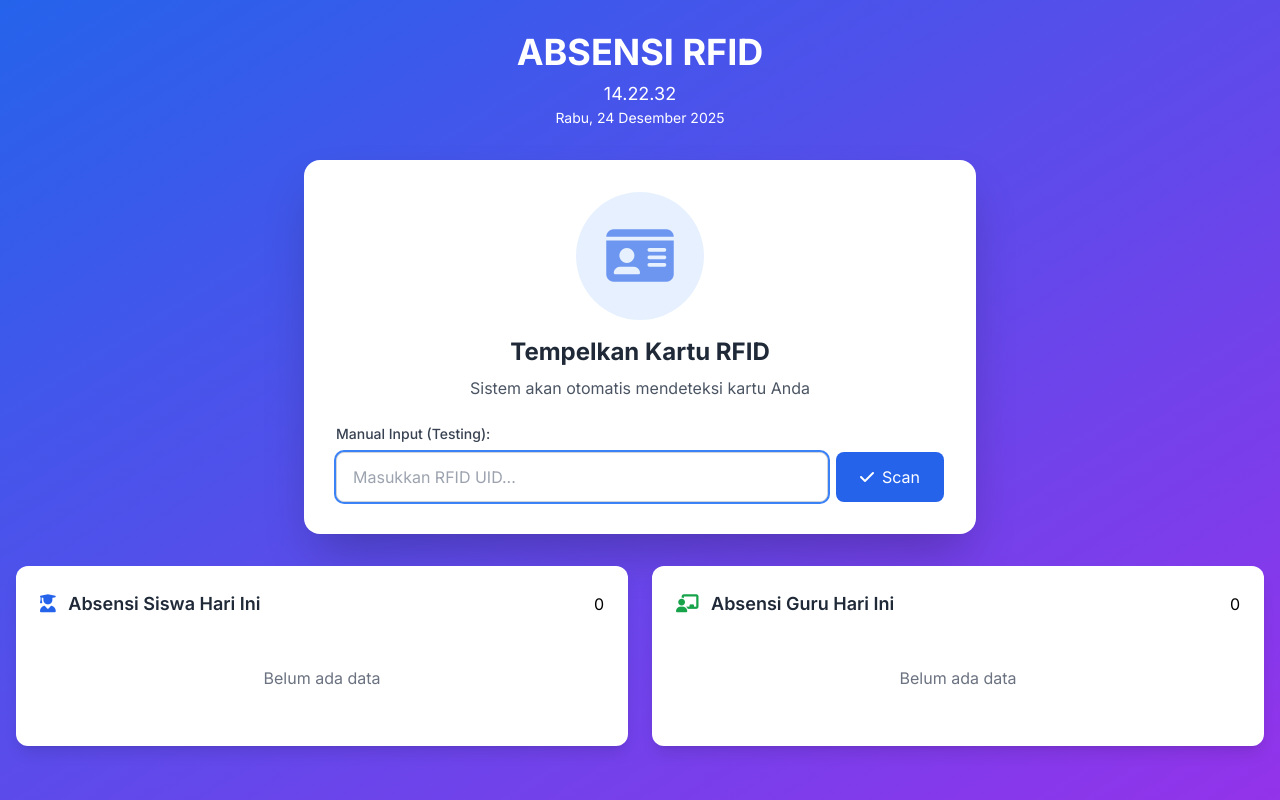
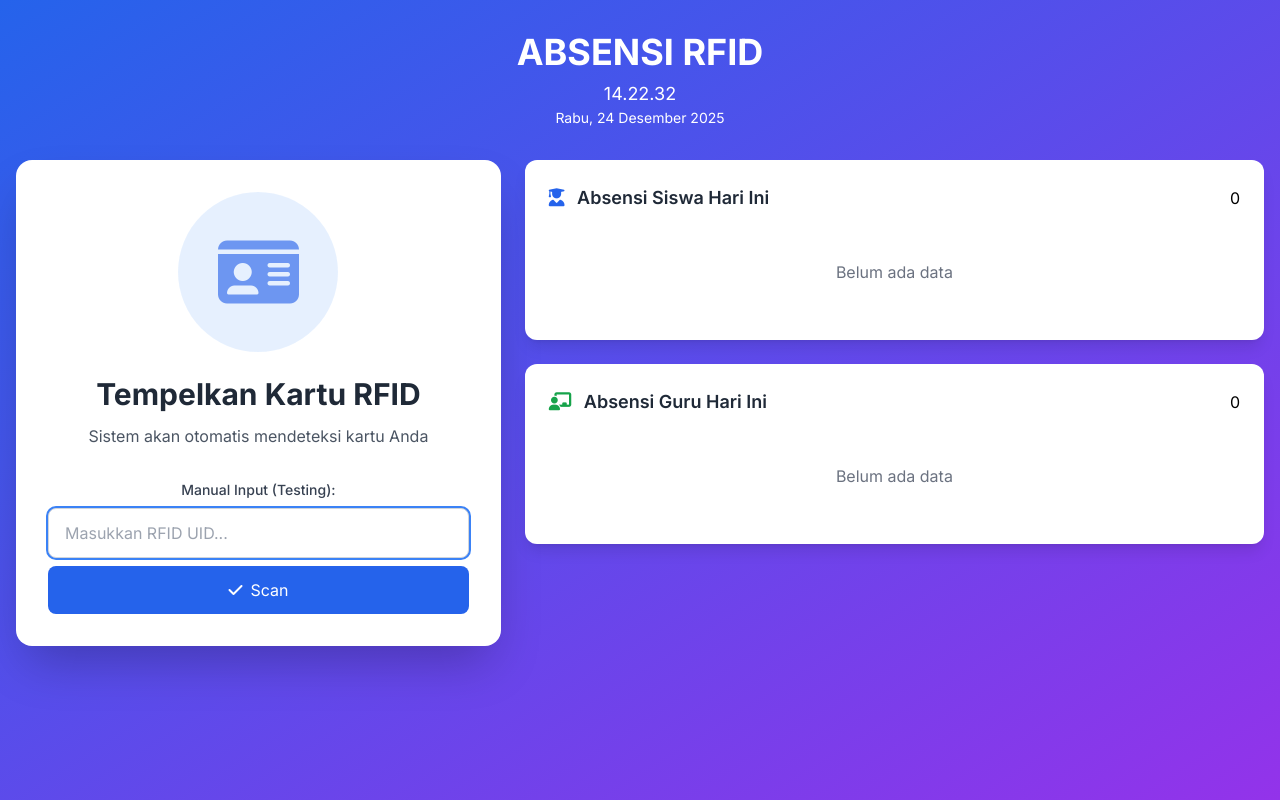
Before and after one commit to yduwima/presensi-rfid-new, a CodeIgniter app: page /presensi-rfid-new/index.php/absensi/index in a window 1280 px wide. Run offline with CodeIgniter, Linux system fonts and the light colour scheme; data that the repository does not hold is empty; some libraries are stand-ins or nearby versions.

Commit message:
Redesign RFID tapping page layout - left icon, right real-time data
Co-authored-by: yduwima <250930708+yduwima@users.noreply.github.com>

```diff
--- a/application/views/absensi/scan.php
+++ b/application/views/absensi/scan.php
@@ -17,25 +17,26 @@
             <p class="text-white text-sm" id="current-date"></p>
         </div>
 
-        <!-- Scan Area -->
-        <div class="max-w-2xl mx-auto mb-8">
-            <div class="bg-white rounded-2xl shadow-2xl p-8">
-                <div class="text-center mb-6">
-                    <div class="w-32 h-32 bg-blue-100 rounded-full flex items-center justify-center mx-auto mb-4 animate-pulse">
-                        <i class="fas fa-id-card text-blue-600 text-6xl"></i>
+        <!-- Main Content: Left Icon, Right Data -->
+        <div class="grid grid-cols-1 lg:grid-cols-5 gap-6">
+            <!-- Left Side: Tapping Icon -->
+            <div class="lg:col-span-2">
+                <div class="bg-white rounded-2xl shadow-2xl p-8 h-full">
+                    <div class="text-center">
+                        <div class="w-40 h-40 bg-blue-100 rounded-full flex items-center justify-center mx-auto mb-6 animate-pulse">
+                            <i class="fas fa-id-card text-blue-600 text-7xl"></i>
                         </div>
-                    <h2 class="text-2xl font-bold text-gray-800 mb-2">Tempelkan Kartu RFID</h2>
-                    <p class="text-gray-600">Sistem akan otomatis mendeteksi kartu Anda</p>
-                </div>
+                        <h2 class="text-3xl font-bold text-gray-800 mb-3">Tempelkan Kartu RFID</h2>
+                        <p class="text-gray-600 mb-8">Sistem akan otomatis mendeteksi kartu Anda</p>
 
                         <!-- Manual Input for Testing -->
                         <div class="mt-6">
                             <label class="block text-sm font-medium text-gray-700 mb-2">
                                 Manual Input (Testing):
                             </label>
-                    <div class="flex gap-2">
+                            <div class="flex flex-col gap-2">
                                 <input type="text" id="rfid-input"
-                            class="flex-1 px-4 py-3 border border-gray-300 rounded-lg focus:outline-none focus:ring-2 focus:ring-blue-500"
+                                    class="px-4 py-3 border border-gray-300 rounded-lg focus:outline-none focus:ring-2 focus:ring-blue-500"
                                     placeholder="Masukkan RFID UID..."
                                     autofocus>
                                 <button onclick="processRFID()"
@@ -49,9 +50,11 @@
                         <div id="scan-result" class="mt-6 hidden"></div>
                     </div>
                 </div>
+            </div>
 
-        <!-- Recent Attendance -->
-        <div class="grid grid-cols-1 lg:grid-cols-2 gap-6">
+            <!-- Right Side: Real-time Data -->
+            <div class="lg:col-span-3">
+                <div class="grid grid-cols-1 gap-6">
                     <!-- Siswa -->
                     <div class="bg-white rounded-xl shadow-lg p-6">
                         <div class="flex items-center justify-between mb-4">
@@ -61,7 +64,7 @@
                             </h3>
                             <span class="badge badge-info" id="siswa-count">0</span>
                         </div>
-                <div id="siswa-list" class="space-y-2 max-h-96 overflow-y-auto">
+                        <div id="siswa-list" class="space-y-2 max-h-80 overflow-y-auto">
                             <p class="text-center text-gray-500 py-8">Belum ada data</p>
                         </div>
                     </div>
@@ -75,8 +78,10 @@
                             </h3>
                             <span class="badge badge-success" id="guru-count">0</span>
                         </div>
-                <div id="guru-list" class="space-y-2 max-h-96 overflow-y-auto">
+                        <div id="guru-list" class="space-y-2 max-h-80 overflow-y-auto">
                             <p class="text-center text-gray-500 py-8">Belum ada data</p>
+                        </div>
+                    </div>
                 </div>
             </div>
         </div>
```
Lines whose indentation alone changed are shown as unchanged.
